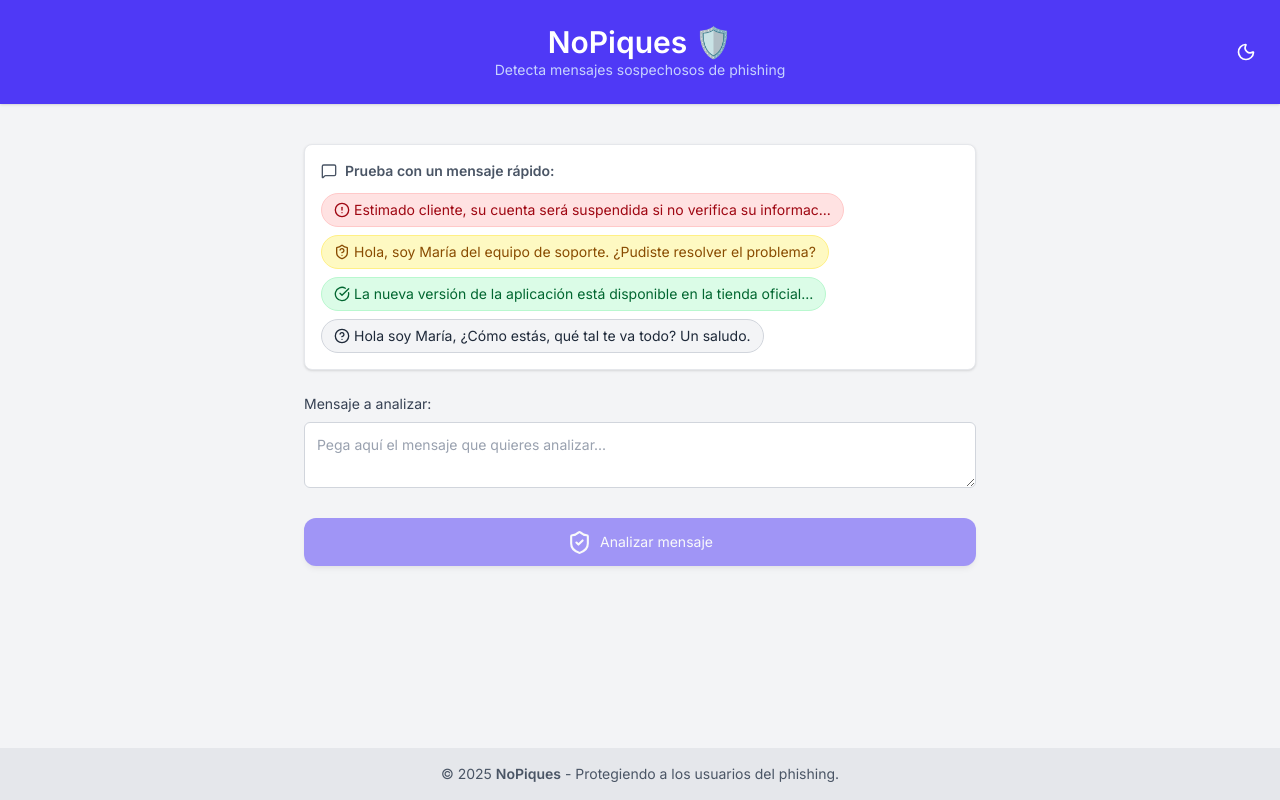
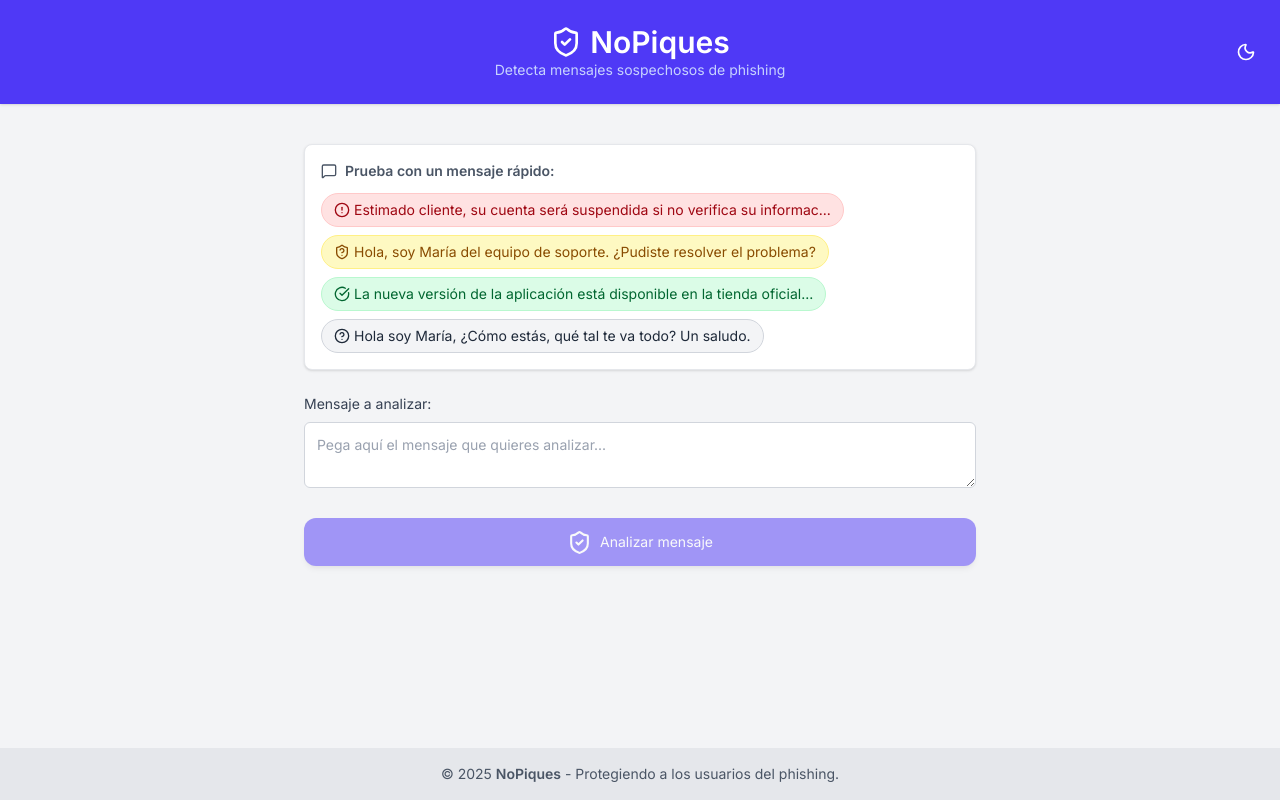
Before and after one commit to AlexHervas/NoPiques, a React (Vite) app in the folder frontend/: page / in a window 1280 px wide. Built offline with nearby package versions, Linux system fonts and the light colour scheme.

Commit message:
feat: add ShieldCheck icon to Header component for enhanced visual representation

```diff
--- a/frontend/src/components/Header.tsx
+++ b/frontend/src/components/Header.tsx
@@ -1,4 +1,4 @@
-import { Moon, Sun } from "lucide-react";
+import { Moon, ShieldCheck, Sun } from "lucide-react";
 
 type Props = {
   darkMode: boolean;
@@ -10,7 +10,10 @@ export default function Header({ darkMode, toggleDarkMode }: Props) {
     <header className="relative bg-indigo-600 dark:bg-indigo-700 text-white py-6 shadow transition-colors">
       <div className="container mx-auto px-4 flex justify-center items-center">
         <div className="text-center">
-          <h1 className="text-3xl font-bold text-white">NoPiques 🛡️</h1>
+          <h1 className="text-3xl font-bold text-white flex items-center justify-center gap-2">
+            <ShieldCheck className="w-8 h-8" />
+            NoPiques
+          </h1>
           <p className="text-sm text-indigo-200 dark:text-indigo-100">
             Detecta mensajes sospechosos de phishing
           </p>
```
